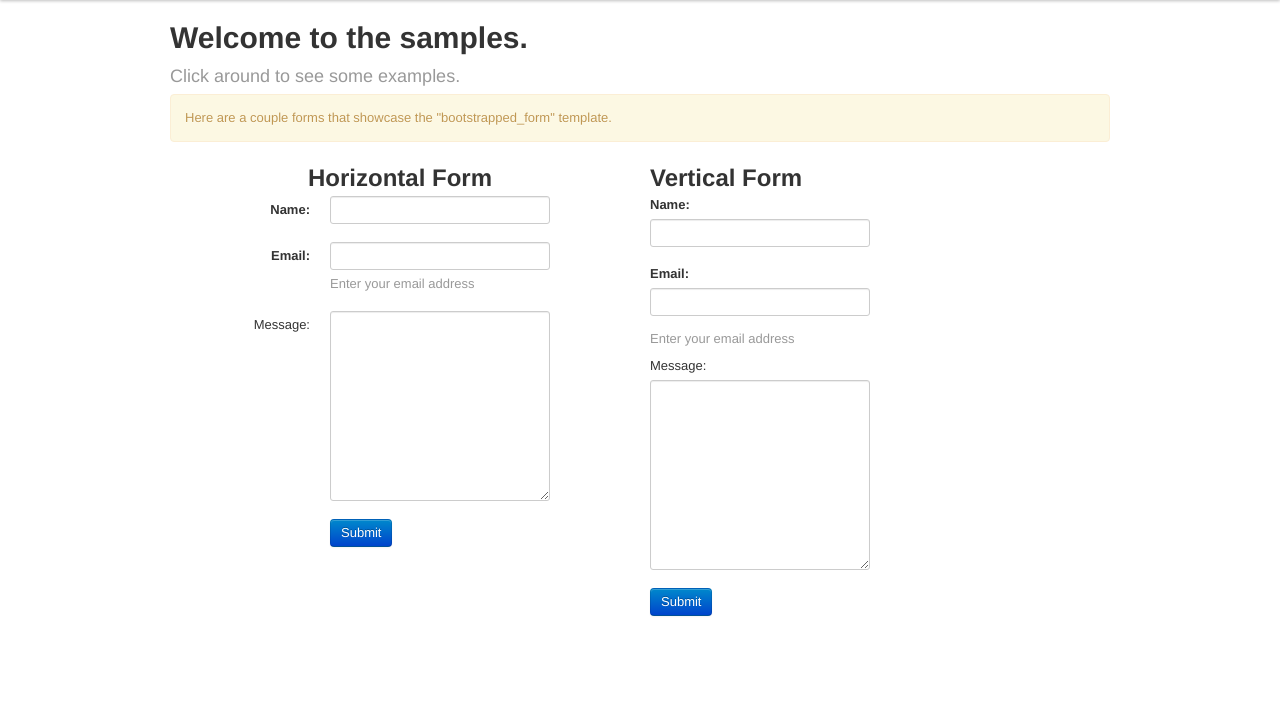
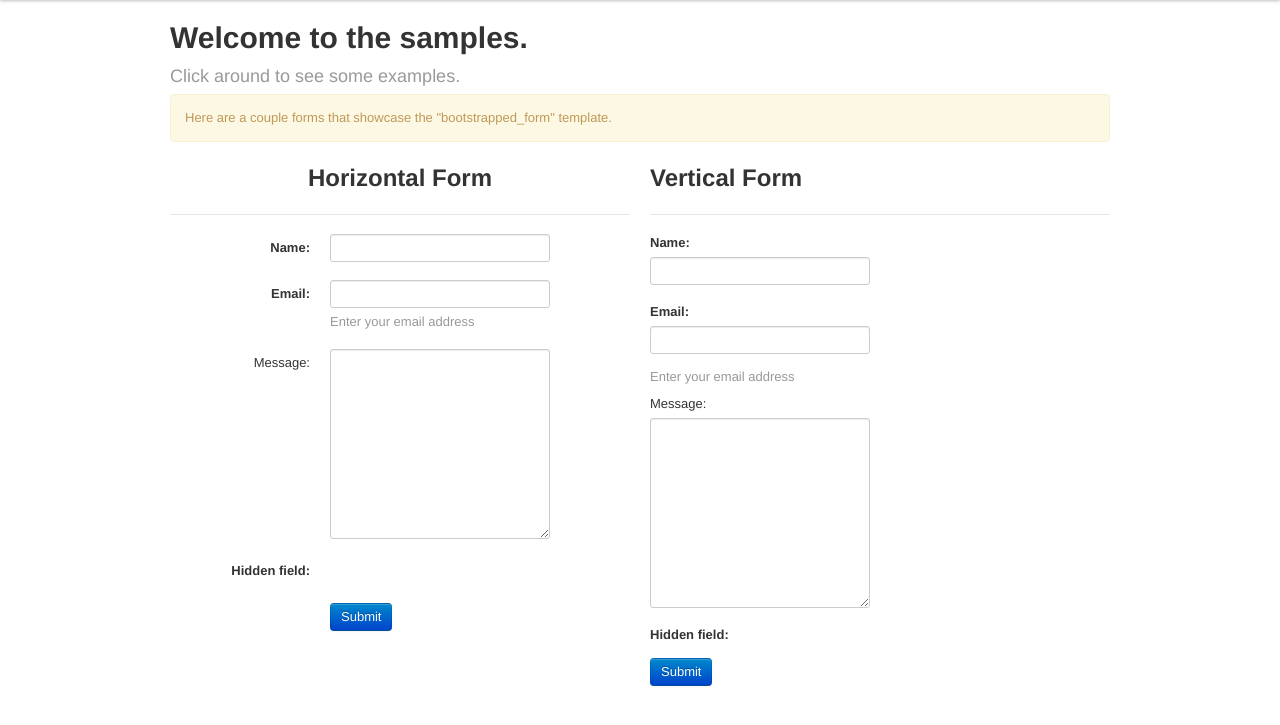
Before and after one commit to madisona/djbootstrap, a Django app: page / in a window 1280 px wide. Shown: the part 40-765 px from the top of the page. Run offline with Django 3.2, Linux system fonts and the light colour scheme; some libraries are stand-ins or nearby versions.

Commit message:
made sample page use a hidden field

```diff
--- a/example/sample/templates/sample/index.html
+++ b/example/sample/templates/sample/index.html
@@ -23,7 +23,7 @@ body {
     </div>
     <div class="row">
         <div class="span6">
-            <h2 class="controls" style="text-align: center;">Horizontal Form</h2>
+            <h2 class="controls" style="text-align: center;">Horizontal Form</h2><hr />
 
             <form action="" method="post" class="form-horizontal">{% csrf_token %}
                 {% include "djbootstrap/bootstrapped_form.html" %}
@@ -33,7 +33,7 @@ body {
             </form>
         </div>
         <div class="span6">
-            <h2>Vertical Form</h2>
+            <h2>Vertical Form</h2><hr />
             <form action="" method="post">{% csrf_token %}
                 {% include "djbootstrap/bootstrapped_form.html" %}
                 <div>
--- a/example/urls.py
+++ b/example/urls.py
@@ -12,6 +12,7 @@ class SampleForm(forms.Form):
     name = forms.CharField()
     email = forms.EmailField(max_length=200, help_text="Enter your email address")
     message = forms.CharField(required=False, widget=forms.Textarea())
+    hidden_field = forms.CharField(widget=forms.HiddenInput())
 
 class IndexView(FormView):
     form_class = SampleForm
```
